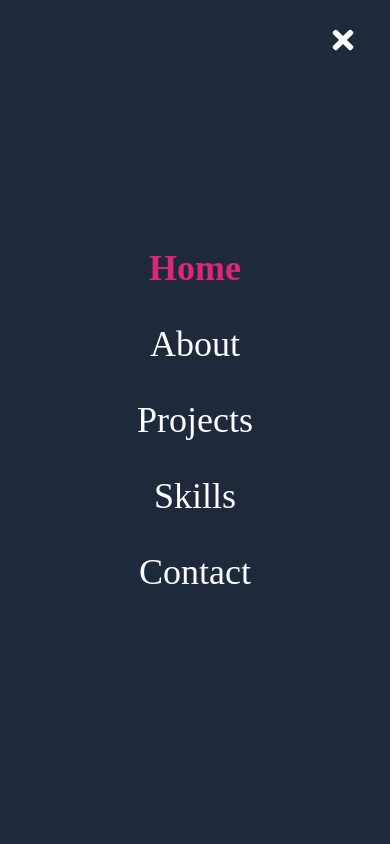
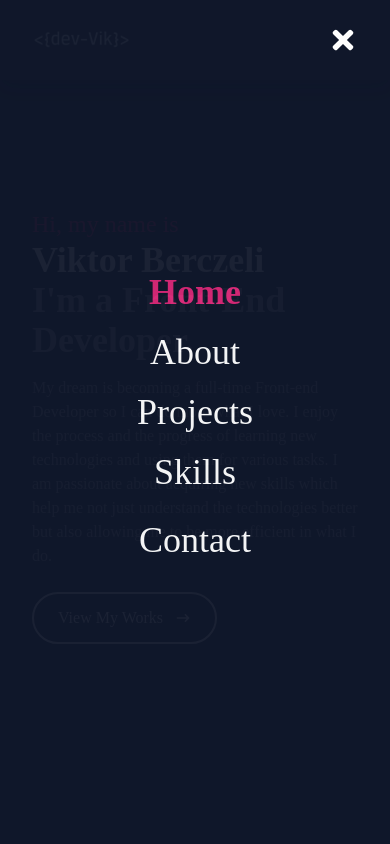
Before and after one commit to syzgod/my-portfolio, a React (Create React App) app: page / in a window 390 px wide. Both pictures are taken after a click on the element 343 px from the left and 40 px from the top of the page. Shown: the top 844 px of the page. Built offline with nearby package versions, Linux system fonts and the light colour scheme; what tailwindcss-brand-colors would draw is missing.

Commit message:
Fix Links

```diff
--- a/src/components/Contact.jsx
+++ b/src/components/Contact.jsx
@@ -5,7 +5,7 @@ const Contact = () => {
   const [email, setEmail] = useState('');
   const [message, setMessage] = useState('');
 
-  const handleClick = () => {
+  const handleResetInputClick = () => {
     setName('');
     setEmail('');
     setMessage('');
@@ -70,7 +70,7 @@ const Contact = () => {
         ></textarea>
         <button
           type='submit'
-          onClick={handleClick}
+          onClick={handleResetInputClick}
           className='text-gray-100 border-2 px-4 py-3 my-8 mx-auto flex items-center md:text-2xl hover:shadow-xl hover:shadow-pink-600/50 group relative rounded-full'
         >
           <span className='absolute right-0 left-0 flex h-0 mb-0 transition-all duration-300 ease-out transform bg-pink-700 group-hover:h-full opacity-90 rounded-full'></span>
--- a/src/components/Home.jsx
+++ b/src/components/Home.jsx
@@ -21,7 +21,7 @@ const Home = () => {
           technologies better but also allowing me to be more efficient in what
           I do.
         </p>
-        <div>
+        <div className='cursor-pointer w-fit'>
           <Link
             smooth
             to='projects'
--- a/src/components/Navbar.jsx
+++ b/src/components/Navbar.jsx
@@ -15,7 +15,7 @@ import {
 
 const Navbar = () => {
   const [showNav, setShowNav] = useState(false);
-  const handleClick = () => setShowNav(!showNav);
+  const handleNavClick = () => setShowNav(!showNav);
 
   const activeStyle = 'text-pink-600 font-bold';
 
@@ -28,34 +28,37 @@ const Navbar = () => {
       {/* Top Navigation */}
 
       <ul className='hidden md:flex'>
-        <li className='border-b-4 border-transparent hover:border-b-4 hover:border-pink-600'>
-          <Link spy={true} activeClass={activeStyle} smooth to='home'>
+        <Link spy={true} activeClass={activeStyle} smooth to='home'>
+          <li className='border-b-4 border-transparent hover:border-b-4 hover:border-pink-600'>
             Home
-          </Link>
-        </li>
-        <li className='border-b-4 border-transparent hover:border-b-4 hover:border-pink-600'>
-          <Link spy={true} activeClass={activeStyle} smooth to='about'>
+          </li>
+        </Link>
+        <Link spy={true} activeClass={activeStyle} smooth to='about'>
+          <li className='border-b-4 border-transparent hover:border-b-4 hover:border-pink-600'>
             About
-          </Link>
-        </li>
-        <li className='border-b-4 border-transparent hover:border-b-4 hover:border-pink-600'>
-          <Link spy={true} activeClass={activeStyle} smooth to='projects'>
+          </li>
+        </Link>
+        <Link spy={true} activeClass={activeStyle} smooth to='projects'>
+          <li className='border-b-4 border-transparent hover:border-b-4 hover:border-pink-600'>
             Projects
-          </Link>
-        </li>
-        <li className='border-b-4 border-transparent hover:border-b-4 hover:border-pink-600'>
-          <Link spy={true} activeClass={activeStyle} smooth to='skills'>
+          </li>
+        </Link>
+        <Link spy={true} activeClass={activeStyle} smooth to='skills'>
+          <li className='border-b-4 border-transparent hover:border-b-4 hover:border-pink-600'>
             Skills
-          </Link>
-        </li>
-        <li className='border-b-4 border-transparent hover:border-b-4 hover:border-pink-600'>
-          <Link spy={true} activeClass={activeStyle} smooth to='contact'>
+          </li>
+        </Link>
+        <Link spy={true} activeClass={activeStyle} smooth to='contact'>
+          <li className='border-b-4 border-transparent hover:border-b-4 hover:border-pink-600'>
             Contact
-          </Link>
-        </li>
+          </li>
+        </Link>
       </ul>
 
-      <div onClick={handleClick} className='md:hidden z-10 hover:text-pink-600'>
+      <div
+        onClick={handleNavClick}
+        className='md:hidden z-10 hover:text-pink-600'
+      >
         {!showNav ? <FaBars size={30} /> : <FaTimes size={30} />}
       </div>
 
@@ -65,34 +68,64 @@ const Navbar = () => {
         className={
           !showNav
             ? 'hidden'
-            : 'absolute top-0 left-0 w-full h-screen overflow-scroll bg-slate-800 flex flex-col justify-center items-center '
+            : 'absolute top-0 left-0 w-full h-screen overflow-scroll bg-slate-900 flex flex-col justify-center items-center opacity-95'
         }
       >
-        <li className='py-4 text-4xl border-b-4 border-transparent hover:border-b-4 hover:border-pink-600'>
-          <Link spy={true} activeClass={activeStyle} smooth to='home'>
+        <Link
+          spy={true}
+          activeClass={activeStyle}
+          smooth
+          to='home'
+          onClick={handleNavClick}
+        >
+          <li className='py-2 text-4xl border-b-4 border-transparent hover:border-b-4 hover:border-pink-600'>
             Home
-          </Link>
-        </li>
-        <li className='py-4 text-4xl border-b-4 border-transparent hover:border-b-4 hover:border-pink-600'>
-          <Link spy={true} activeClass={activeStyle} smooth to='about'>
+          </li>
+        </Link>
+        <Link
+          spy={true}
+          activeClass={activeStyle}
+          smooth
+          to='about'
+          onClick={handleNavClick}
+        >
+          <li className='py-2 text-4xl border-b-4 border-transparent hover:border-b-4 hover:border-pink-600'>
             About
-          </Link>
-        </li>
-        <li className='py-4 text-4xl border-b-4 border-transparent hover:border-b-4 hover:border-pink-600'>
-          <Link spy={true} activeClass={activeStyle} smooth to='projects'>
+          </li>
+        </Link>
+        <Link
+          spy={true}
+          activeClass={activeStyle}
+          smooth
+          to='projects'
+          onClick={handleNavClick}
+        >
+          <li className='py-2 text-4xl border-b-4 border-transparent hover:border-b-4 hover:border-pink-600'>
             Projects
-          </Link>
-        </li>
-        <li className='py-4 text-4xl border-b-4 border-transparent hover:border-b-4 hover:border-pink-600'>
-          <Link spy={true} activeClass={activeStyle} smooth to='skills'>
+          </li>
+        </Link>
+        <Link
+          spy={true}
+          activeClass={activeStyle}
+          smooth
+          to='skills'
+          onClick={handleNavClick}
+        >
+          <li className='py-2 text-4xl border-b-4 border-transparent hover:border-b-4 hover:border-pink-600'>
             Skills
-          </Link>
-        </li>
-        <li className='py-4 text-4xl border-b-4 border-transparent hover:border-b-4 hover:border-pink-600'>
-          <Link spy={true} activeClass={activeStyle} smooth to='contact'>
+          </li>
+        </Link>
+        <Link
+          spy={true}
+          activeClass={activeStyle}
+          smooth
+          to='contact'
+          onClick={handleNavClick}
+        >
+          <li className='py-4 text-4xl border-b-4 border-transparent hover:border-b-4 hover:border-pink-600'>
             Contact
-          </Link>
-        </li>
+          </li>
+        </Link>
       </ul>
 
       {/* Contact sidebar */}
```
